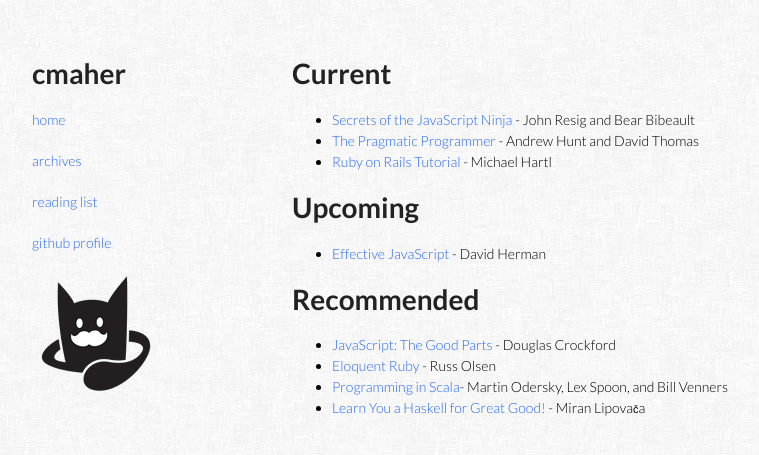
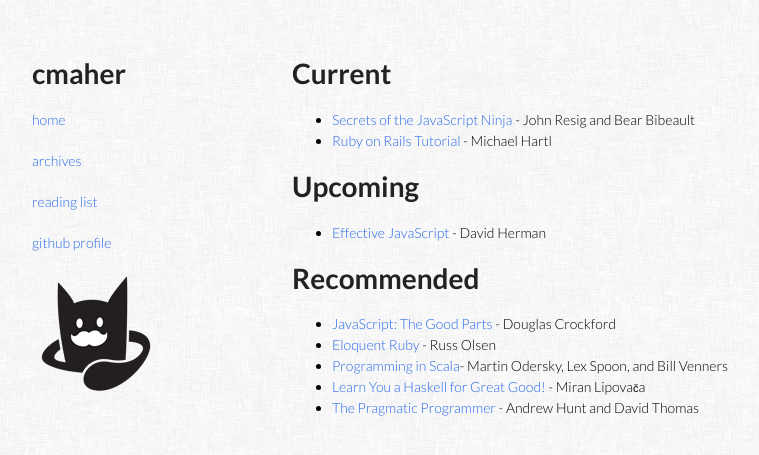
Before and after one commit to cmaher/cmaher.github.com, a Jekyll site: the page built from reading.md, in a window 1280 px wide. Shown: the top 455 px of the page, without its empty margins (178-937 px from the left). Built offline with Jekyll 4.4.1, drawn with Linux system fonts in a browser that asks for light colours; part of the change alters nothing that is shown.

```diff
--- a/reading.md
+++ b/reading.md
@@ -6,7 +6,6 @@ title: Reading list
 #Current
 
 - [Secrets of the JavaScript Ninja](http://www.amazon.com/Secrets-JavaScript-Ninja-John-Resig/dp/193398869X/) - John Resig and Bear Bibeault
-- [The Pragmatic Programmer](http://www.amazon.com/Pragmatic-Programmer-Journeyman-Master/dp/020161622X/) - Andrew Hunt and David Thomas
 - [Ruby on Rails Tutorial](http://ruby.railstutorial.org/ruby-on-rails-tutorial-book) - Michael Hartl
 
 #Upcoming
@@ -19,3 +18,4 @@ title: Reading list
 - [Eloquent Ruby](http://www.amazon.com/Eloquent-Ruby-Addison-Wesley-Professional/dp/0321584104/) - Russ Olsen
 - [Programming in Scala](http://www.amazon.com/Programming-Scala-Comprehensive-Step---Step/dp/0981531644/ )- Martin Odersky, Lex Spoon, and Bill Venners
 - [Learn You a Haskell for Great Good!](learnyouahaskell.com) - Miran Lipova<small>č</small>a
+- [The Pragmatic Programmer](http://www.amazon.com/Pragmatic-Programmer-Journeyman-Master/dp/020161622X/) - Andrew Hunt and David Thomas
```
